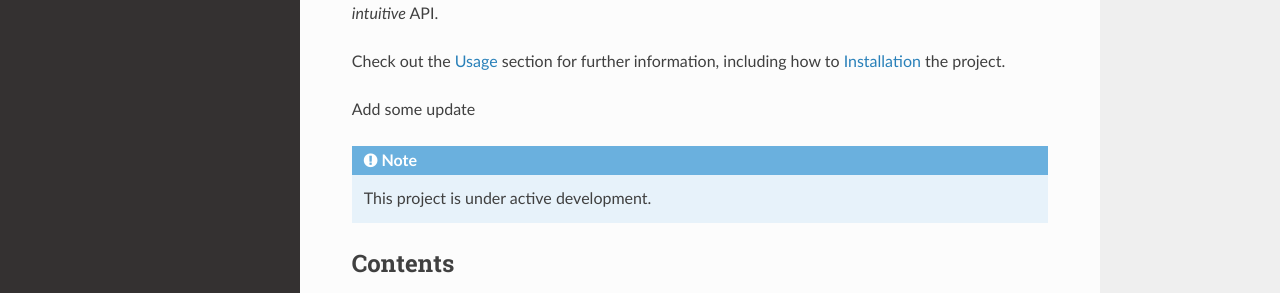
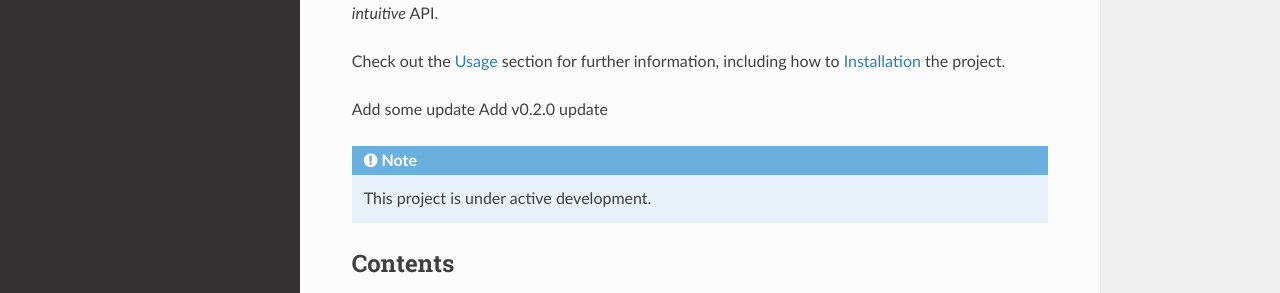
Before and after one commit to Hiroya-W/read-the-docs-tutorial, a Sphinx documentation site: the page built from docs/source/index.rst, in a window 1280 px wide. Shown: the part 206-499 px from the top of the page. Built offline with Sphinx 7.4.7 and the Read the Docs theme 2.0.0, drawn with Linux system fonts in a browser that asks for light colours.

Commit message:
Update 0.2.0

```diff
--- a/docs/source/index.rst
+++ b/docs/source/index.rst
@@ -10,6 +10,7 @@ Check out the :doc:`usage` section for further information, including
 how to :ref:`installation` the project.
 
 Add some update
+Add v0.2.0 update
 
 .. note::
 
```
